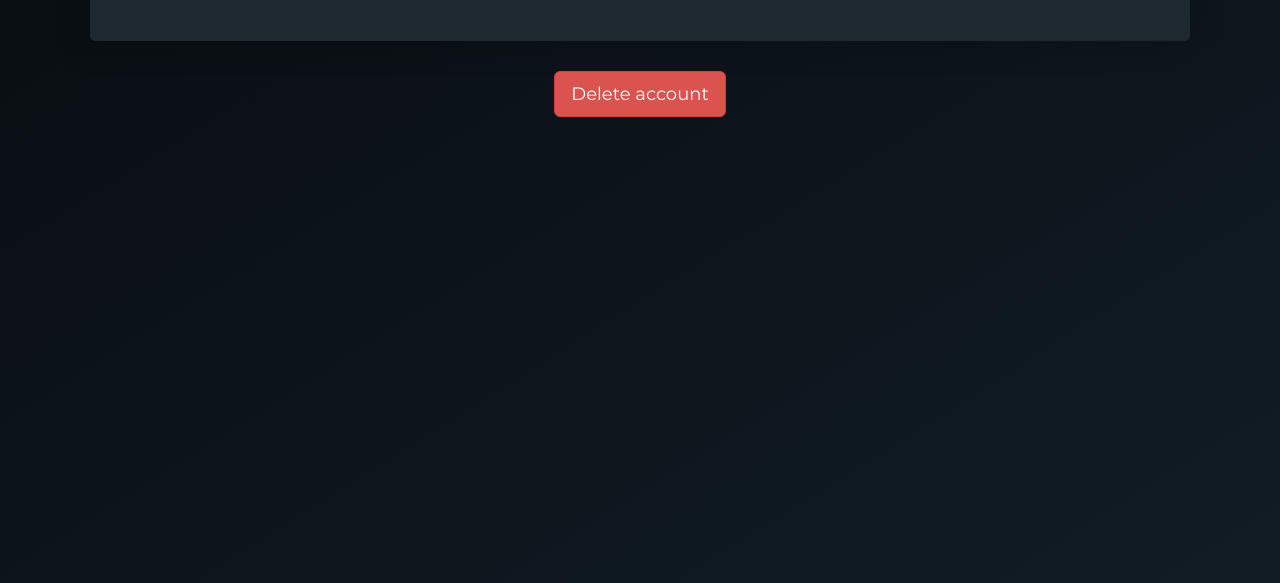
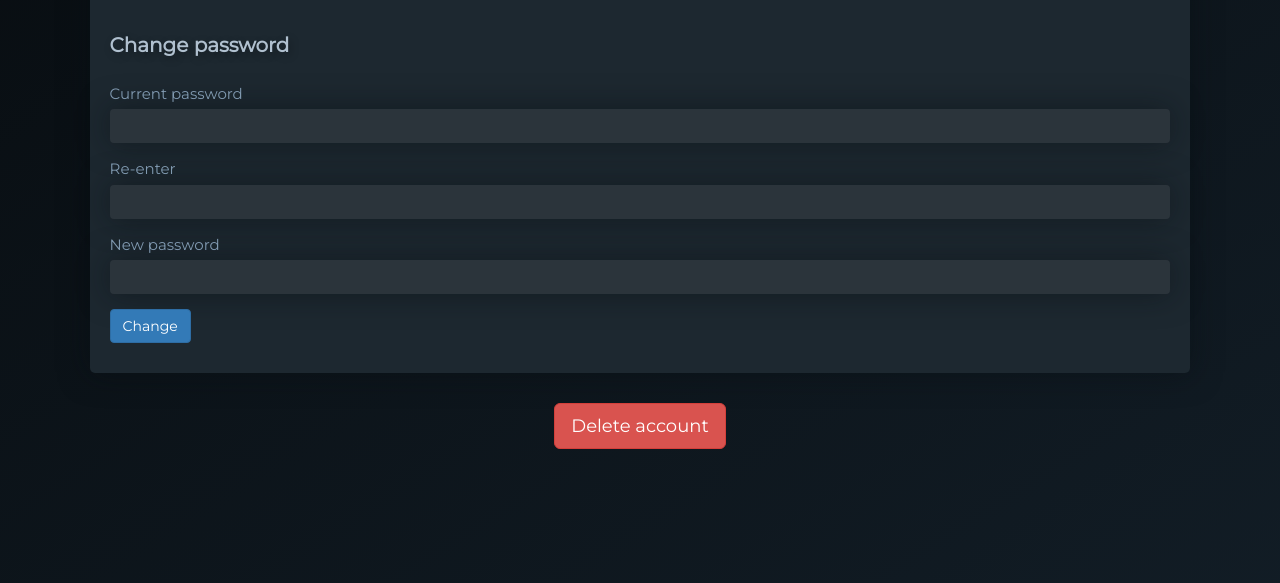
Before and after one commit to arturo-jc/musqlo, a Flask app: page /user in a window 1280 px wide. Shown: the part 148-731 px from the top of the page. Run offline with Flask 2, Linux system fonts and the light colour scheme; some libraries are stand-ins or nearby versions.

Commit message:
add change password functionality

```diff
--- a/forms.py
+++ b/forms.py
@@ -65,5 +65,8 @@ class MakeProgramForm(FlaskForm):
     exercises = FieldList(FormField(SetWeightsForm))
     make = SubmitField("Make program")
 
-class TestForm(FlaskForm):
-    test = SubmitField("Test")
+class ChangePasswordForm(FlaskForm):
+    current_password = PasswordField("Current password", validators=[DataRequired()])
+    reenter = PasswordField("Re-enter", validators=[DataRequired()])
+    new_password = PasswordField("New password")
+    change = SubmitField("Change")
--- a/main.py
+++ b/main.py
@@ -4,7 +4,7 @@ from flask_sqlalchemy import SQLAlchemy
 from flask_login import UserMixin, login_user, LoginManager, login_required, current_user, logout_user
 from sqlalchemy import Column, Integer, String, ForeignKey, Date, Boolean
 from sqlalchemy.orm import relationship
-from forms import LoginForm, RegisterForm, NewProgramForm, NewWorkoutForm, AddExerciseForm, MakeProgramForm, TestForm
+from forms import LoginForm, RegisterForm, NewProgramForm, NewWorkoutForm, AddExerciseForm, MakeProgramForm, ChangePasswordForm
 from brain import Brain
 from datetime import timedelta
 from wtforms.fields import Label
@@ -243,9 +243,27 @@ def home():
             return redirect(url_for('dashboard'))
     return render_template("index.html", form=login_form)
 
-@app.route("/user")
+@app.route("/user", methods=["POST", "GET"])
 def user():
-    return render_template("user.html")
+    change_password_form = ChangePasswordForm()
+    if change_password_form.validate_on_submit():
+        if change_password_form.current_password.data != change_password_form.reenter.data:
+            flash("Passwords do not match, re-enter your current password and try again.")
+            return redirect(url_for('user'))
+        elif not check_password_hash(current_user.password, change_password_form.current_password.data):
+            flash('Wrong password.')
+            return redirect(url_for('user'))
+        else:
+            hash_and_salted_password = generate_password_hash(
+                change_password_form.new_password.data,
+                method='pbkdf2:sha256',
+                salt_length=8
+            )
+            setattr(current_user, 'password', hash_and_salted_password)
+            db.session.commit()
+            flash('Password successfully changed')
+            return redirect(url_for('user'))
+    return render_template("user.html", form=change_password_form)
 
 
 # LOGIN/LOG OUT
--- a/static/css/styles.css
+++ b/static/css/styles.css
@@ -30,6 +30,24 @@ p a:hover {
     margin-bottom: 30px;
 }
 
+.card-title {
+    font-family: 'Cairo', sans-serif;
+    font-size: 3rem;
+    color: #df4020;
+    padding: 20px 0 15px;
+    margin: 0 0 8px 0;
+    text-shadow: 2px 3px 8px rgba(0, 0, 0, .3);
+}
+
+.card-subtitle{
+    font-weight: 600;
+    color: #b0c0cf;
+    font-size: 2rem;
+    text-shadow: 2px 3px 8px rgba(0, 0, 0, .3);
+    padding: 20px 0 15px;
+    margin: 0 0 8px 0;
+}
+
 .breadcrumb {
 
     background-color: #2b343b;
@@ -52,14 +70,7 @@ p a:hover {
 }
 
 
-.card-title {
-    font-family: 'Cairo', sans-serif;
-    font-size: 3rem;
-    color: #df4020;
-    padding: 20px 0 15px;
-    margin: 0 0 8px 0;
-    text-shadow: 2px 3px 8px rgba(0, 0, 0, .3);
-}
+
 
 .col-lg-6 {
     padding: 0 12px;
@@ -83,7 +94,6 @@ label {
 .flash{
     color: red;
 }
-
 
 .squared-right {
     border-bottom-right-radius: 0;
--- a/templates/show-workout.html
+++ b/templates/show-workout.html
@@ -1,5 +1,4 @@
 {% extends 'bootstrap/base.html' %}
-{% import "bootstrap/wtf.html" as wtf %}
 
 {% block content %}
 {% include "header.html" %}
--- a/templates/user.html
+++ b/templates/user.html
@@ -1,4 +1,6 @@
 {% extends 'bootstrap/base.html' %}
+{% import "bootstrap/wtf.html" as wtf %}
+
 {% block content %}
 {% include "header.html" %}
 
@@ -7,6 +9,17 @@
         <h2 class="card-title">{{current_user.name}}</h2>
         </div>
         <p>Email: {{current_user.email}}</p>
+                {% with messages = get_flashed_messages() %}
+                    {% if messages %}
+                      {% for message in messages %}
+                       <p class="flash">{{ message }}</p>
+                      {% endfor %}
+                    {% endif %}
+                {% endwith %}
+    {% if current_user.id != 2 %}
+        <label class="card-subtitle">Change password</label>
+        {{ wtf.quick_form(form, novalidate=True, button_map={"change": "primary"}) }}
+    {% endif %}
 </div>
 
 {% if current_user.id != 2 %}
```
Also changed, not shown: workout.db.
